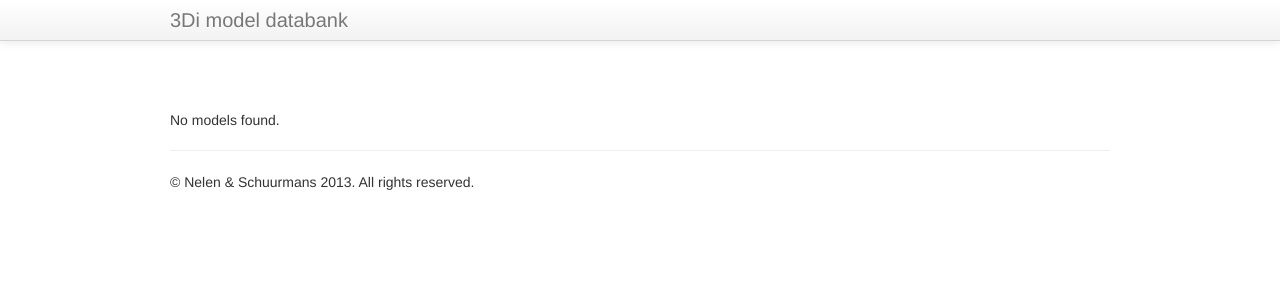
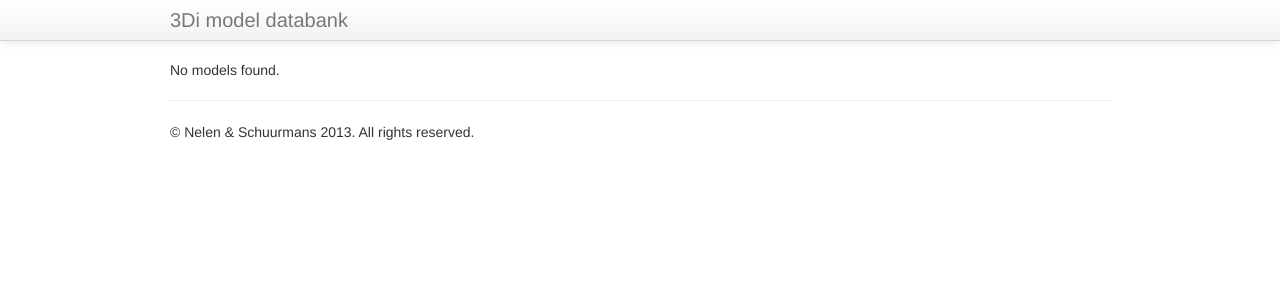
Before and after one commit to nens/model-databank, a Django app: template model_databank/templates/model_databank/modelreference_list.html in a window 1280 px wide. Shown: the top 301 px of the page. Run offline with Django 3.2, Linux system fonts and the light colour scheme; the template is opened without the code that fills it, so the values that code supplies are empty; some libraries are stand-ins or nearby versions.

Commit message:
Fix margin.

```diff
--- a/model_databank/templates/model_databank/modelreference_detail.html
+++ b/model_databank/templates/model_databank/modelreference_detail.html
@@ -2,7 +2,6 @@
 {% load i18n %}
 
 {% block content %}
-<div style="margin-top:30px;">&nbsp;
 <div class="row">
     <div class="span10">
         <h2>{{ modelreference }}</h2>
@@ -14,5 +13,4 @@
         </div>
     </div>
 </div>
-</div>
 {% endblock %}
--- a/model_databank/templates/model_databank/modelreference_list.html
+++ b/model_databank/templates/model_databank/modelreference_list.html
@@ -2,7 +2,6 @@
 {% load i18n %}
 
 {% block content %}
-<div style="margin-top:30px;">&nbsp;
 <div class="row">
     <div class="span10">
         {% if modelreference_list %}
@@ -16,5 +15,4 @@
         {% endif %}
     </div>
 </div>
-</div>
 {% endblock %}
```
Also changed, not shown: model_databank/templates/model_databank/upload_form.html (+3 -5 lines). Lines whose indentation alone changed are shown as unchanged.
